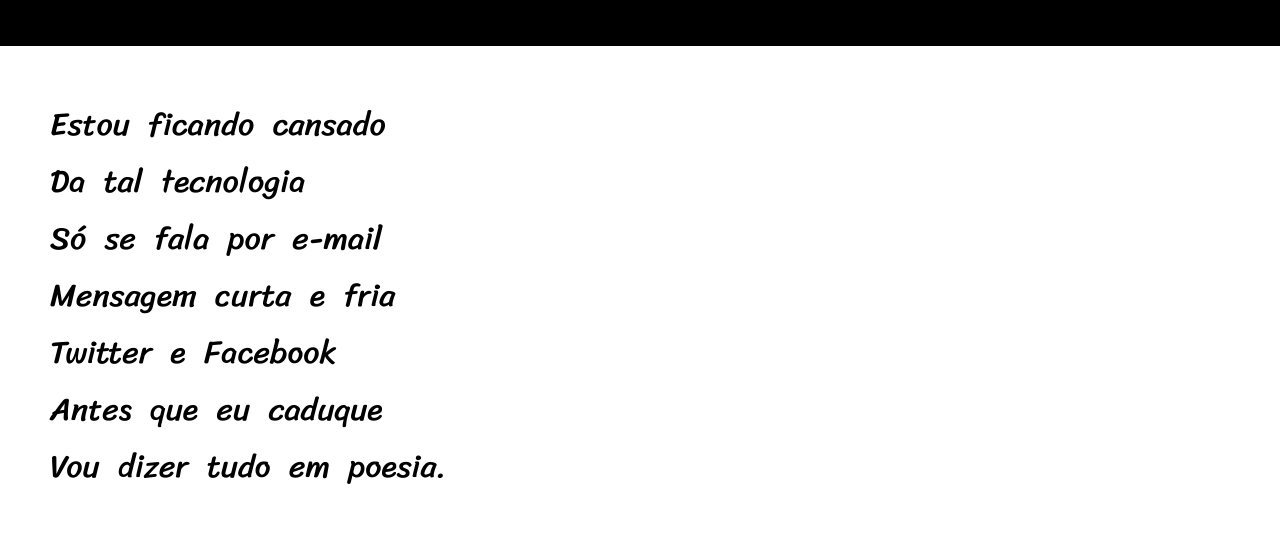
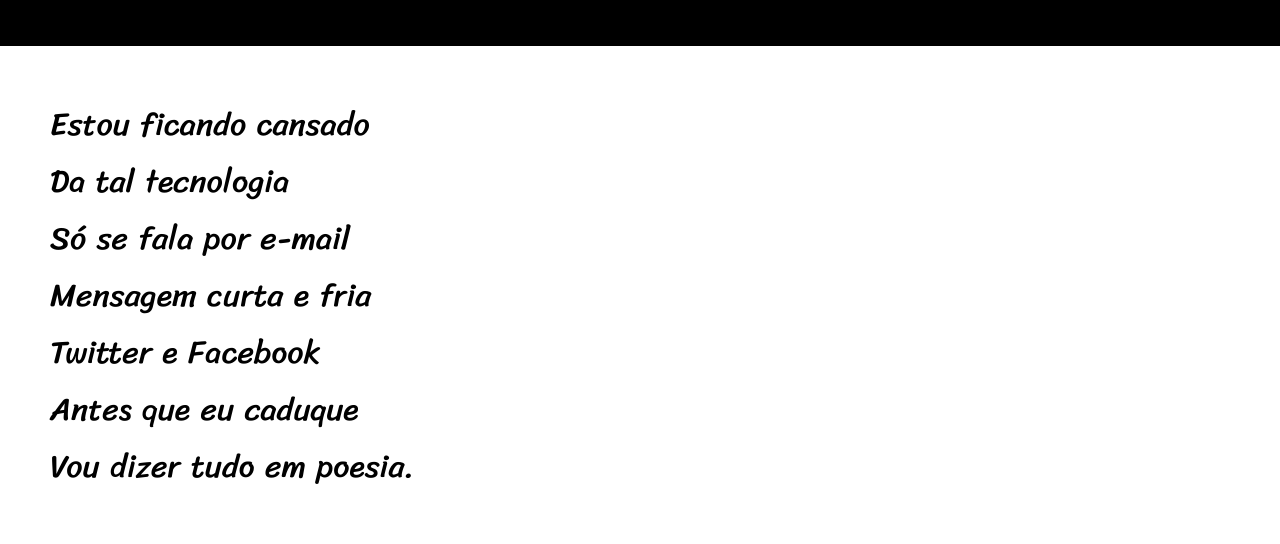
Before and after one commit to NicolasMaykon/Projetos-web, a plain HTML site: page cursoemvideo/cordel-moderno/desafio-cordel.html in a window 1280 px wide. Shown: the part 244-788 px from the top of the page. Drawn offline with Linux system fonts and the light colour scheme.

Commit message:
Update style-cordel.css

```diff
--- a/cursoemvideo/cordel-moderno/Assets/style/style-cordel.css
+++ b/cursoemvideo/cordel-moderno/Assets/style/style-cordel.css
@@ -66,7 +66,8 @@ main article{
 main p{
     font-family: var(--font-poesia);
     font-size: clamp(1em, 2.5vw, 4vh);
-    word-spacing: 10px;
+    word-spacing: 2px;
+    max-width: 420px;
 }
 
 
```
